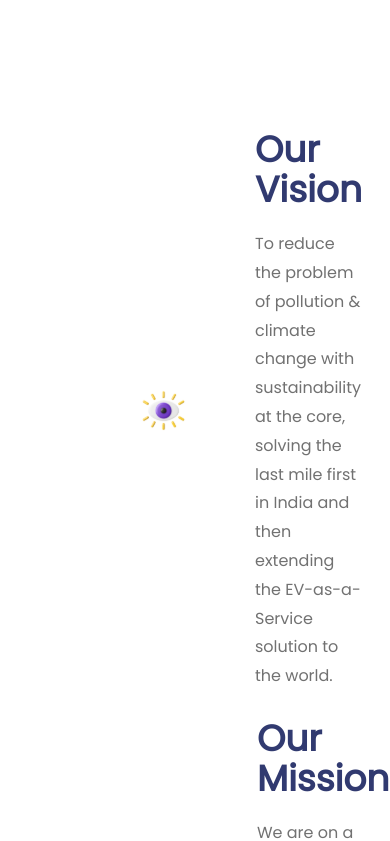
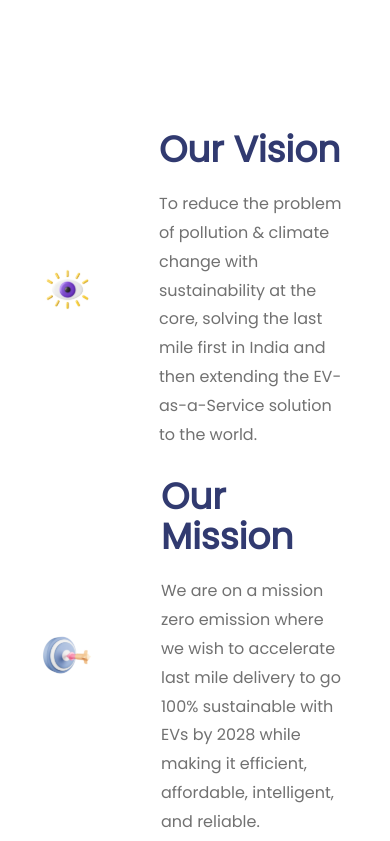
Before and after one commit to Yatndeep-Dubey/eveeio, a React (Create React App) app: page /about in a window 390 px wide. Shown: the part 2165-3006 px from the top of the page. Built offline with nearby package versions, Linux system fonts and the light colour scheme.

Commit message:
improved vision-mission

```diff
--- a/src/components/about/VisionMission.jsx
+++ b/src/components/about/VisionMission.jsx
@@ -13,7 +13,10 @@ const VisionMission = () => {
         title="Our Mission"
         description="We are on a mission zero emission where we wish to accelerate last mile delivery to go 100% sustainable with EVs by 2028 while making it efficient, affordable, intelligent, and reliable."
       />
+
     </section>
+
+
   );
 };
 
--- a/src/props/VM.jsx
+++ b/src/props/VM.jsx
@@ -1,6 +1,6 @@
 const VM = (props) => {
   return (
-    <div className="flex gap-16 items-center px-24">
+    <div className="flex gap-16 items-center lg:px-24">
       <img src={props.symbol} alt="symbol" className="w-36" />
       <div className="space-y-5">
         <p className="text-4xl text-primary font-bold">{props.title}</p>
```
